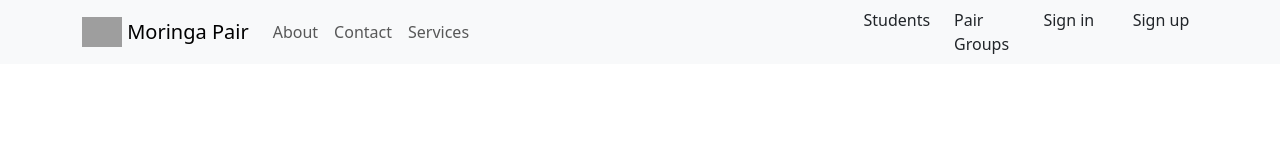
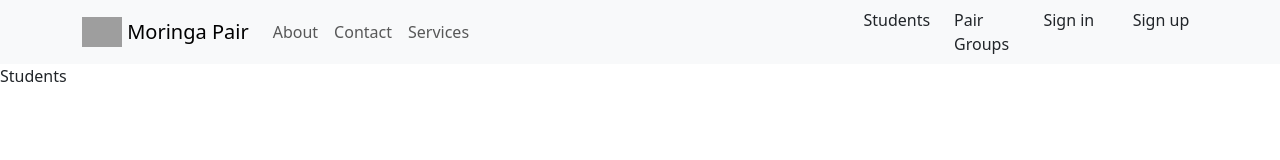
Before and after one commit to alexander784/MoringaPair, a React (Create React App) app in the folder client/: page /students in a window 1280 px wide. Shown: the top 160 px of the page. Built offline with nearby package versions, Linux system fonts and the light colour scheme; grey boxes are pictures that could not be loaded.

Commit message:
Set up Students component

```diff
--- a/client/src/App.jsx
+++ b/client/src/App.jsx
@@ -11,9 +11,10 @@ const App = () => {
       <NavBar />
       <Routes>
         <Route path="/" element={<Home />} />
-        <Route path="/Contact Us" element={<Contact />} />
-        <Route path="/About Us" element={<About />} />
-        <Route path="/Login" element={<Login />} />
+        <Route path="/contact Us" element={<Contact />} />
+        <Route path="/about Us" element={<About />} />
+        <Route path="/login" element={<Login />} />
+        <Route path="/students" element={<Students />} />
       </Routes>
     </>
   );
--- /dev/null
+++ b/client/src/pages/Students.jsx
@@ -0,0 +1,9 @@
+import React from 'react'
+
+const Students = () => {
+  return (
+    <div>Students</div>
+  )
+}
+
+export default Students
```
